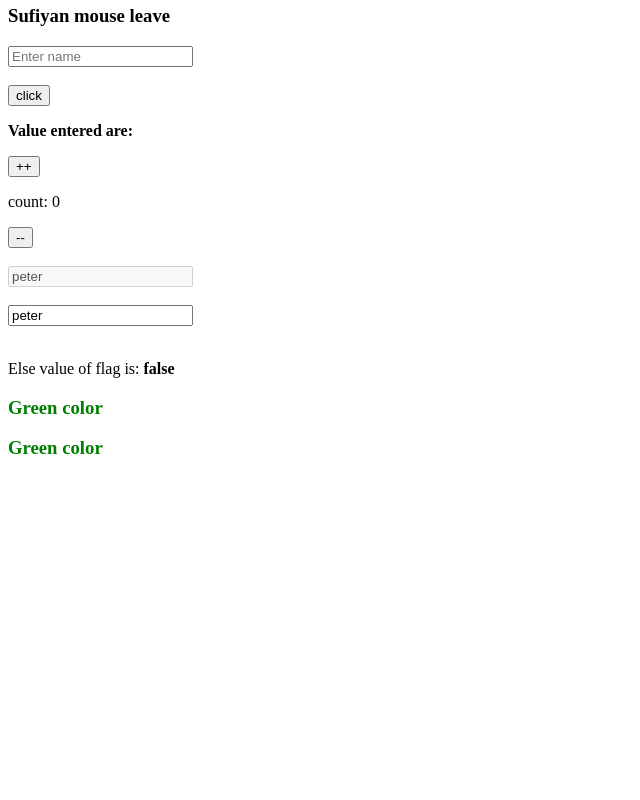
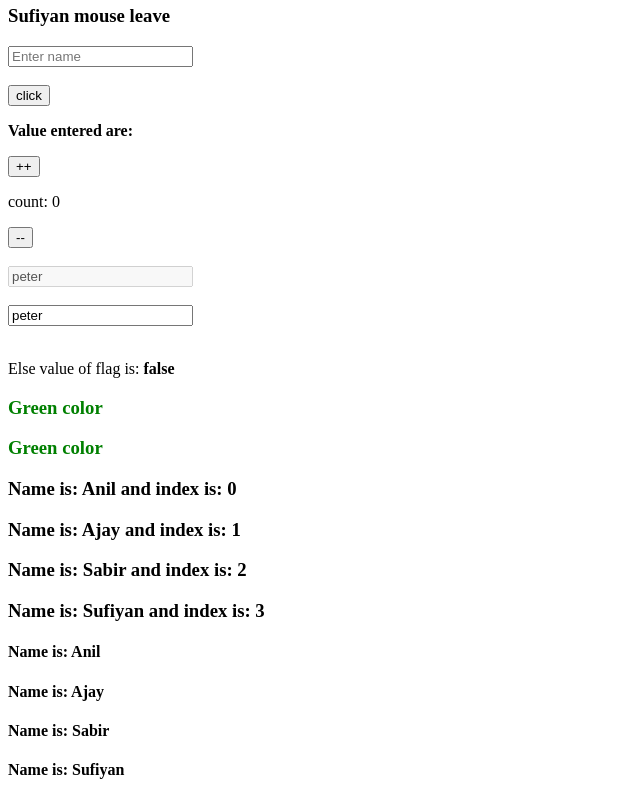
Before and after one commit to Sufiyan33/Learning-Angular, an Angular app in the folder Angular-Beginner/blog/: page / in a window 1280 px wide. Shown: the part 915-1715 px from the top of the page, without its empty margins (0-640 px from the left). Before the commit the page ends 1393 px from the top, so only its background shows below. Built offline with nearby package versions, Linux system fonts and the light colour scheme.

Commit message:
Iterating array over for loop and also printing index

```diff
--- a/Angular-Beginner/blog/src/app/app.component.html
+++ b/Angular-Beginner/blog/src/app/app.component.html
@@ -91,3 +91,12 @@
     <h3 style="color: brown;">Default brown color</h3>
   }
  }
+
+<!-- For loop using to iterate array -->
+ @for (item of users; track $index) {
+  <h3>Name is: {{item}} and index is: {{$index}}</h3>
+ }
+
+ @for (item of users; track item) {
+  <h4>Name is: {{item}} </h4>
+ }
--- a/Angular-Beginner/blog/src/app/app.component.ts
+++ b/Angular-Beginner/blog/src/app/app.component.ts
@@ -59,4 +59,7 @@ export class AppComponent {
   // Now defining if-else conditions.
   show = false;
   color = "green"
+
+  // For Loop.
+  users =['Anil', 'Ajay', 'Sabir', 'Sufiyan'];
 }
```
